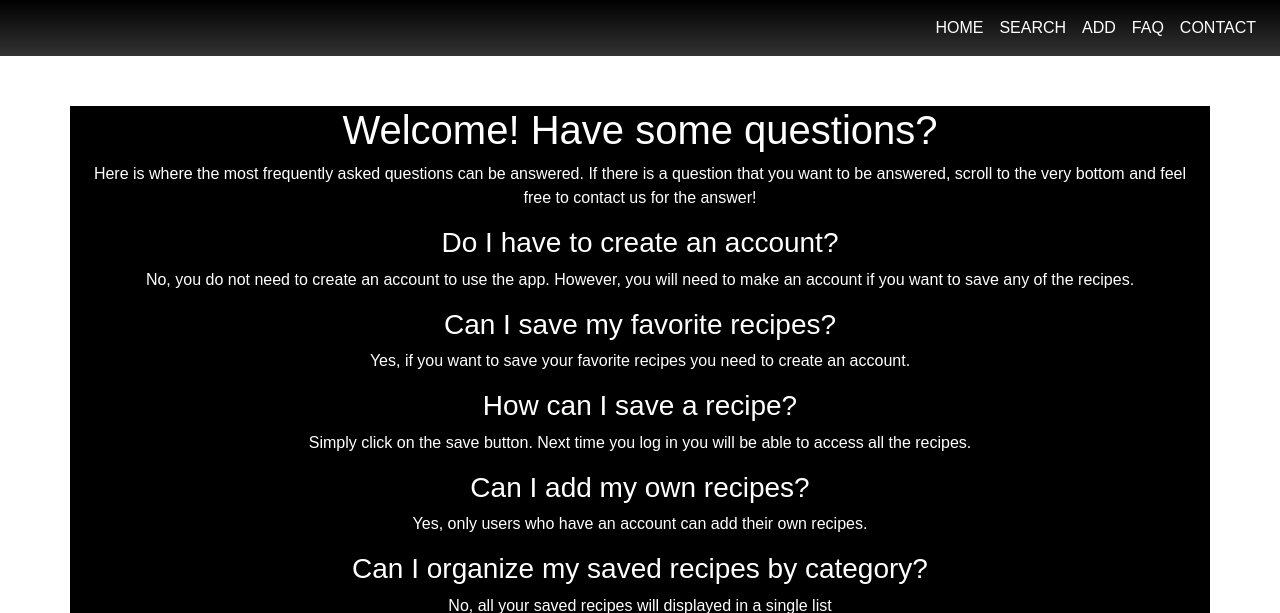
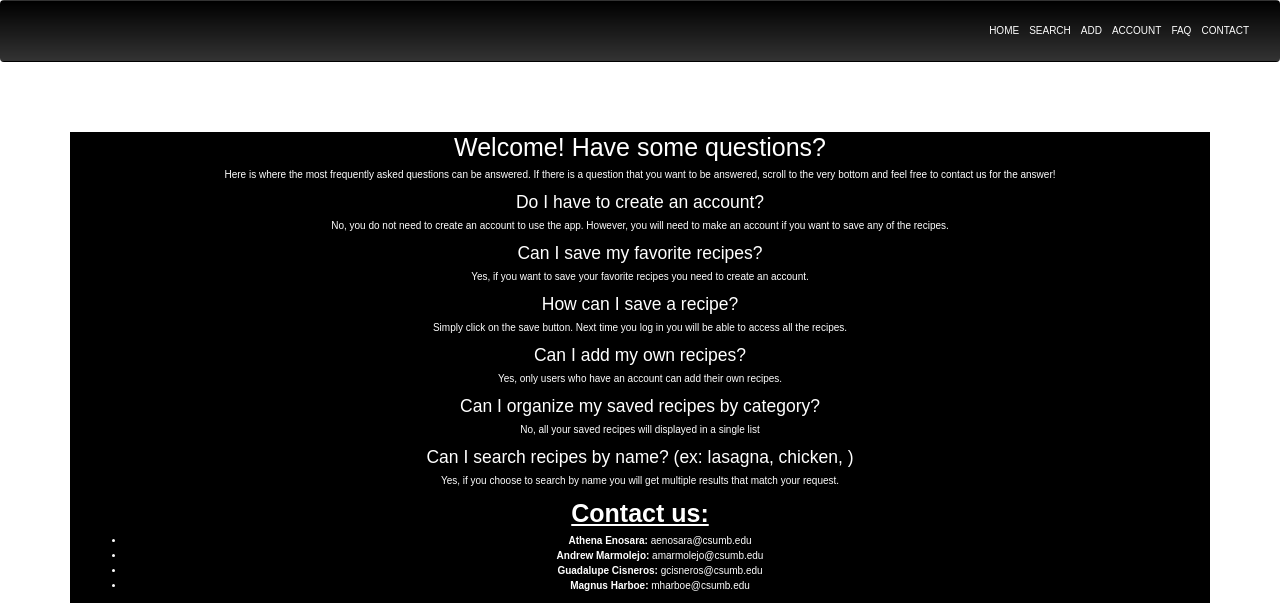
Before and after one commit to enos2328/cst205-project, a Flask app: page /faq in a window 1280 px wide. Shown: the top 613 px of the page. Run offline with Flask 2, Linux system fonts and the light colour scheme; some libraries are stand-ins or nearby versions.

Commit message:
Update faq.html

```diff
--- a/templates/faq.html
+++ b/templates/faq.html
@@ -1,9 +1,14 @@
 <!-- contact.html -->
+{% extends 'bootstrap/base.html' %}
+{% block title %}
+	Hungy - FAQ + Contact
+{% endblock %}
+
+{% block content %}
 <!DOCTYPE html>
 <html>
   <head>
     <meta charset="utf-8">
-    <title>FAQ + Contact</title>
     <link rel="stylesheet" type="text/css" href="{{ url_for('static', filename='css/style.css') }}">
     <link rel="stylesheet" href="https://stackpath.bootstrapcdn.com/bootstrap/4.3.1/css/bootstrap.min.css">
     <script src="https://code.jquery.com/jquery-3.3.1.slim.min.js"></script>
@@ -25,19 +30,22 @@
           <div class="collapse navbar-collapse" id="navbarNav">
             <ul class="navbar-nav ml-auto">
               <li class="nav-item">
-              <a class="nav-link" href="/">HOME </a>
+                <a class="nav-link" href="/">HOME </a>
               </li>
               <li class="nav-item">
-              <a class="nav-link" href="/search">SEARCH</a>
+                <a class="nav-link" href="/search">SEARCH</a>
               </li>
               <li class="nav-item">
-              <a class="nav-link" href="/login">ADD</a>
+                <a class="nav-link" href="/addrecipe">ADD</a>
               </li>
               <li class="nav-item">
-              <a class="nav-link" href="/faq">FAQ</a>
+                <a class="nav-link" href="/login">ACCOUNT</a>
               </li>
               <li class="nav-item">
-              <a class="nav-link" href="/contact">CONTACT</a>
+                <a class="nav-link" href="/faq">FAQ</a>
+              </li>
+              <li class="nav-item">
+                <a class="nav-link" href="/contact">CONTACT</a>
               </li>
             </ul>
           </div>
@@ -75,3 +83,4 @@
     </section>
   </body>
 </html>
+{% endblock %}
```
